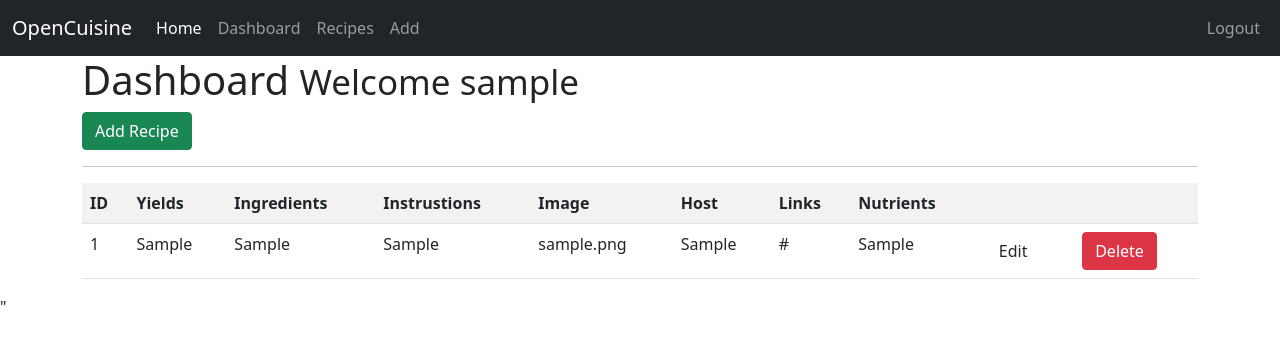
After one commit to alexmichaelkeith/OpenCuisine, a Flask app: page /dashboard in a window 1280 px wide. The commit adds this page. Shown: the top 345 px of the page. Run offline with Flask 2, Linux system fonts and the light colour scheme; the visitor is signed in with stand-in values (Sample User, id 1); tables that the repository leaves empty hold one stand-in row (values such as "Sample post"); some libraries are stand-ins or nearby versions.

Commit message:
Dashboard added

```diff
--- a/app/app.py
+++ b/app/app.py
@@ -33,7 +33,6 @@ class RegisterForm(Form):
 # Add Form Class
 class AddForm(Form):
     title = StringField('Title', [validators.Length(min=1, max=200)])
-    body = TextAreaField('Body', [validators.Length(min=1)])
     total_time = StringField('Total Time', [validators.Length(min=1, max=50)])
     yields = StringField('Yields', [validators.Length(min=1, max=50)])
     ingredients = StringField('Ingredients', [validators.Length(min=1, max=50)])
@@ -67,6 +66,32 @@ def Recipes():
 @app.route('/')
 def home():
     return render_template('home.html')
+
+
+# Dashboard
+@app.route('/dashboard')
+@is_logged_in
+def dashboard():
+    # Create cursor
+    cur = mydb.cursor(dictionary=True)
+
+    # Get recipes
+    #result = cur.execute("SELECT * FROM recipes")
+    # Show recipes only from the user logged in
+    result = cur.execute("SELECT * FROM recipes")
+
+    recipes = cur.fetchall()
+    for recipe in recipes:
+        print(recipe)
+    #try:
+    return render_template('dashboard.html', recipes=recipes)
+
+    #except:
+        #msg = 'No Recipes Found'
+        #return render_template('dashboard.html', msg=msg)
+    # Close connection
+    cur.close()
+
 
 @app.route('/recipes')
 @is_logged_in
@@ -182,6 +207,27 @@ def logout():
 
 
 
+# Delete Recipe
+@app.route('/delete/<string:id>', methods=['POST'])
+@is_logged_in
+def delete(id):
+    # Create cursor
+    cur = mydb.cursor()
+
+    # Execute
+    cur.execute("DELETE FROM articles WHERE id = %s", [id])
+
+    # Commit to DB
+    mydb.commit()
+
+    #Close connection
+    cur.close()
+
+    flash('Recipe Deleted', 'success')
+
+    return redirect(url_for('dashboard'))
+
+
 # main driver function
 if __name__ == '__main__':
 
--- /dev/null
+++ b/app/templates/dashboard.html
@@ -0,0 +1,40 @@
+{% extends 'layout.html' %}
+
+{% block body %}
+  <h1>Dashboard <small> Welcome {{session.username}}</small></h1>
+  <a class="btn btn-success" href="/add"> Add Recipe</a>
+  <hr>
+  <table class="table table-striped">
+    <tr>
+      <th>ID</th>
+      <th>Yields</th>
+      <th>Ingredients</th>
+      <th>Instrustions</th>
+      <th>Image</th>
+      <th>Host</th>
+      <th>Links</th>
+      <th>Nutrients</th>
+      <th></th>
+      <th></th>
+    </tr>
+    {% for recipe in recipes %}
+      <tr>
+        <td>{{recipe.id}}</td>
+        <td>{{recipe.yields}}</td>
+        <td>{{recipe.ingredients}}</td>
+        <td>{{recipe.instructions}}</td>
+        <td>{{recipe.image}}</td>
+        <td>{{recipe.host}}</td>
+        <td>{{recipe.links}}</td>
+        <td>{{recipe.nutrients}}</td>
+        <td><a href="edit_recipe/{{recipe.id}}" class="btn btn-default pull-right">Edit</a></td>
+        <td>
+          <form action="{{url_for('delete', id=recipe.id)}}" method="post">
+            <input type="hidden" name="_method" value="DELETE">
+            <input type="submit" value="Delete" class="btn btn-danger">
+          </form>
+        </td>
+      </tr>
+    {% endfor %}
+  </table>
+{% endblock %}
--- a/app/templates/includes/_navbar.html
+++ b/app/templates/includes/_navbar.html
@@ -11,6 +11,9 @@
             <a class="nav-link active" aria-current="page" href="/">Home</a>
           </li>
           {% if session.logged_in %}
+          <li class="nav-item">
+            <a class="nav-link" href="/dashboard">Dashboard</a>
+          </li>
             <li class="nav-item">
               <a class="nav-link" href="/recipes">Recipes</a>
             </li>
--- a/db/init.sql
+++ b/db/init.sql
@@ -2,6 +2,7 @@ CREATE DATABASE opencuisine;
 use opencuisine;
 
 CREATE TABLE recipes (
+  id INT(11) AUTO_INCREMENT PRIMARY KEY,
   title VARCHAR(20),
   total_time VARCHAR(10),
   yields VARCHAR(10),
```
Also changed, not shown: app/templates/add.html (+8 -8 lines), app/templates/edit_recipe.html (added, +15 -0 lines), app/templates/recipes.html (+7 -27 lines).
